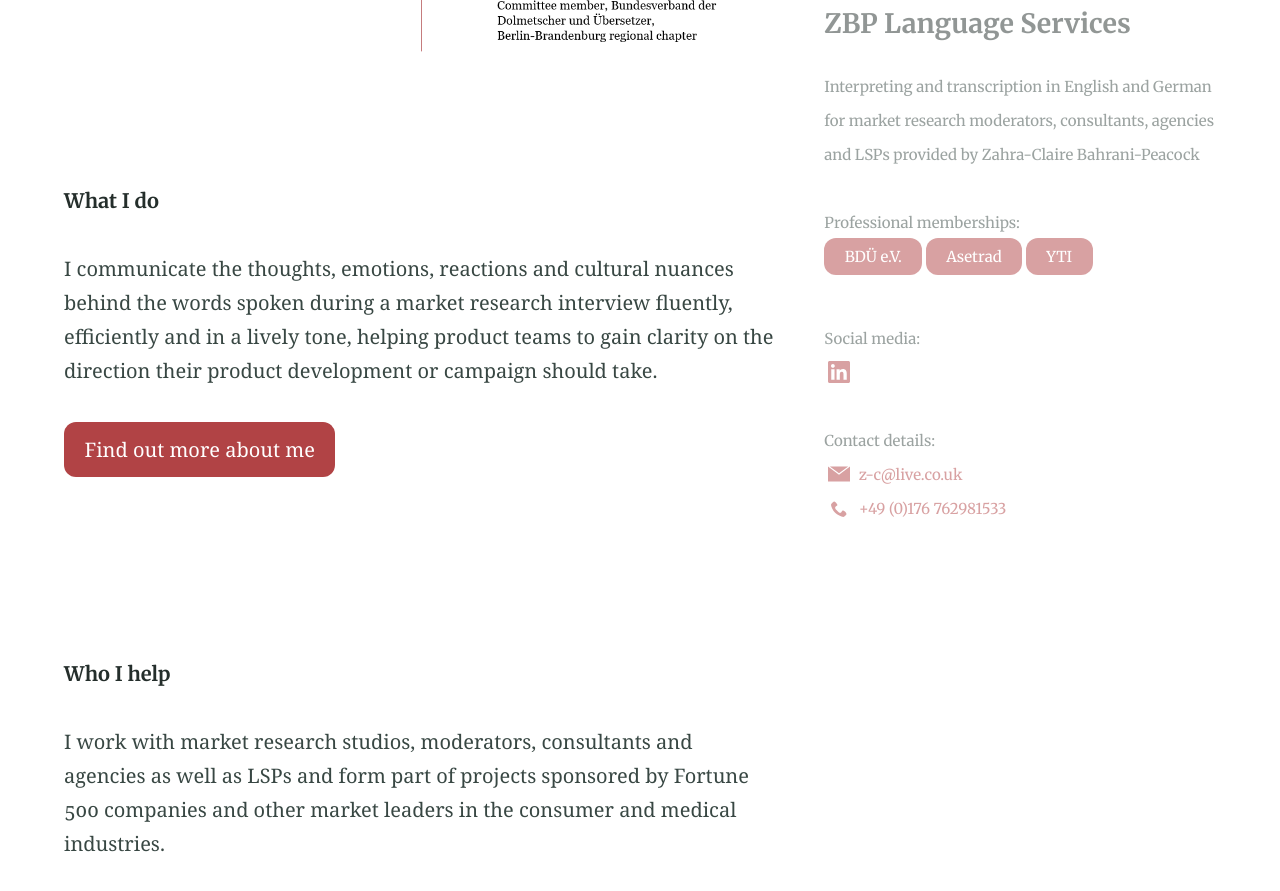
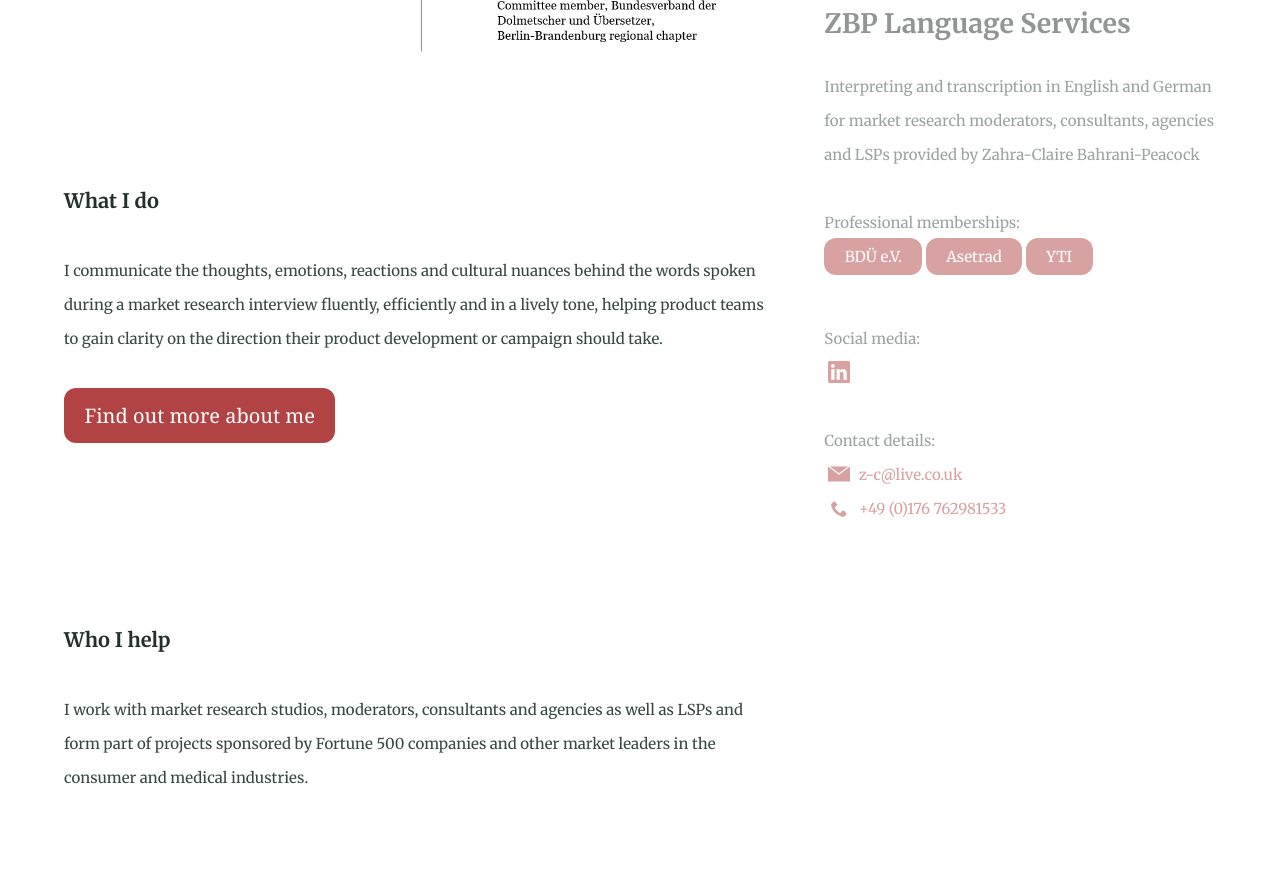
Before and after one commit to Website-2/zbp-language-services.github.io, a Jekyll site: the page built from about.md, in a window 1280 px wide and 900 px high, scrolled down 2110 px. Shown: the top 891 px of the window. Built offline with Jekyll 4.4.1, drawn with Linux system fonts in a browser that asks for light colours.

Commit message:
Text update

```diff
--- a/about.md
+++ b/about.md
@@ -26,12 +26,12 @@
 <br><br>
 <h6>What I do</h6>
 <br>
-I communicate the thoughts, emotions, reactions and cultural nuances behind the words spoken during a market research interview fluently, efficiently and in a lively tone, helping product teams to gain clarity on the direction their product development or campaign should take.<br><br>
+<small>I communicate the thoughts, emotions, reactions and cultural nuances behind the words spoken during a market research interview fluently, efficiently and in a lively tone, helping product teams to gain clarity on the direction their product development or campaign should take.</small><br><br>
 {% include button.html text="Find out more about me" link="/about/" color="#b14345" %}
 <br><br><br>
 <h6>Who I help</h6>
 <br>
-I work with market research studios, moderators, consultants and agencies as well as LSPs and form part of projects sponsored by Fortune 500 companies and other market leaders in the consumer and medical industries.
+<small>I work with market research studios, moderators, consultants and agencies as well as LSPs and form part of projects sponsored by Fortune 500 companies and other market leaders in the consumer and medical industries.</small>
 <br><br><br>
 <h6>Other language services provided by ZBP Language Services</h6>
 <br>
```
